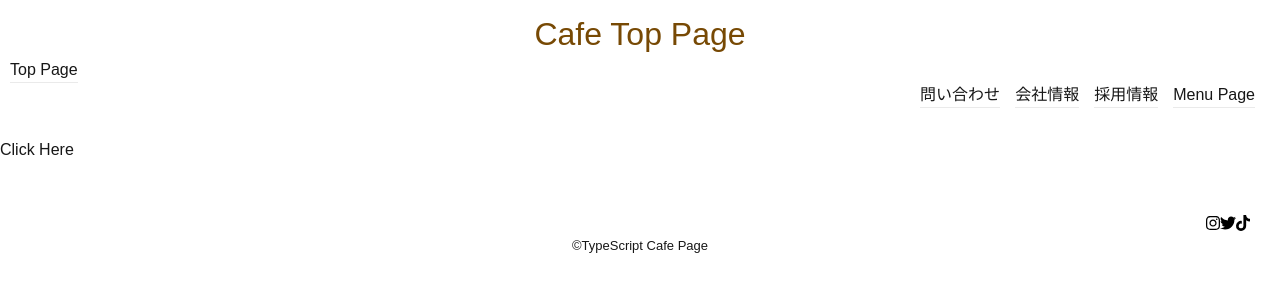
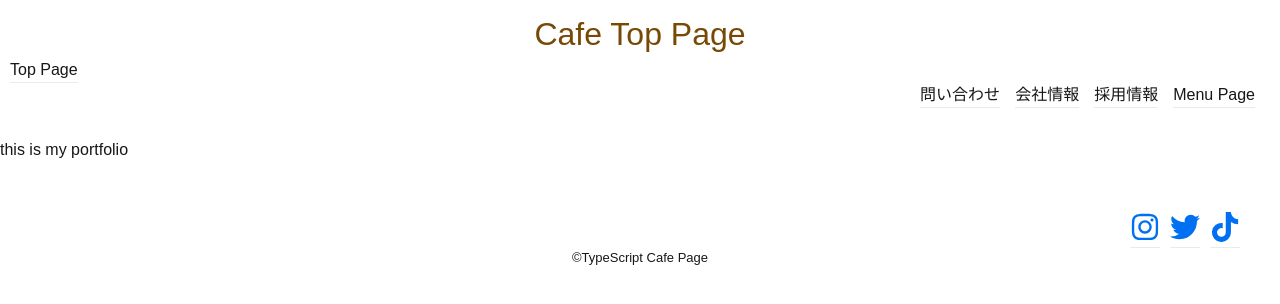
Before and after one commit to TU-web-job/reactProject, a Next.js app: page /cafe in a window 1280 px wide. Shown: the top 304 px of the page. Built offline with nearby package versions, Linux system fonts and the light colour scheme.

Commit message:
footerChange

```diff
--- a/package.json
+++ b/package.json
@@ -9,6 +9,7 @@
     "lint": "next lint"
   },
   "dependencies": {
+    "@fortawesome/fontawesome-svg-core": "^6.7.2",
     "@fortawesome/free-brands-svg-icons": "^6.7.2",
     "@fortawesome/react-fontawesome": "^0.2.2",
     "next": "15.2.0",
--- a/src/app/cafe/page.tsx
+++ b/src/app/cafe/page.tsx
@@ -7,7 +7,7 @@ export default function cafe(){
         <>
         <CafeHeader
         header="Cafe Top Page" />
-        <CafeButton config={"Click Here"} />
+        <p>this is my portfolio</p>
         <CafeFooter />
         </>
     );
--- a/src/app/page.tsx
+++ b/src/app/page.tsx
@@ -1,16 +1,25 @@
 import React from "react";
 import { HeaderWrapper } from "myapp/component/Header";
-import { FooterComponent } from "myapp/component/Footer";
-import { Main } from "myapp/component/Main"
 import { SubmitButton } from "myapp/component/Button";
+import Link from "next/link";
+
 
 export default function Home() {
+    const LINK = [{link:"/cafe", title:"Cafe Top Page"},
+        {link:"", title:"test"}
+    ]
   return (
     <>
     <div className="grid grid-rows-[20px_1fr_20px] items-center justify-items-center min-h-screen p-8 pb-20 gap-16 sm:p-20 font-[family-name:var(--font-geist-sans)]">
-    <HeaderWrapper HeadText="Page!!" />
-      <Main />
-      <FooterComponent />
+    <ul>
+    {LINK.map(({link,title},index) => {
+        return (
+            <li key={index}>
+            <Link href={link}>{title}</Link>
+            </li>
+        );
+    })}
+    </ul>
       <SubmitButton Message="Init Click" alertMessage="Success!!!" />
     </div>
     </>
--- /dev/null
+++ b/src/app/pages/_app.tsx
@@ -0,0 +1,8 @@
+import "@/utils/fontAwesome"; // アイコンをグローバル登録
+import type { AppProps } from "next/app";
+
+function MyApp({ Component, pageProps }: AppProps) {
+  return <Component {...pageProps} />;
+}
+
+export default MyApp;
--- a/src/component/Footer/CafeFooter.module.css
+++ b/src/component/Footer/CafeFooter.module.css
@@ -14,7 +14,9 @@
 }
 
 .icon {
-    color: #000;
+    color: #0070f3;
+    height: 30px;
+    width: 30px;
 }
 
 .footerList {
--- a/src/component/Footer/index.tsx
+++ b/src/component/Footer/index.tsx
@@ -1,15 +1,24 @@
 import Link from "next/link";
 import style from "/src/component/Footer/CafeFooter.module.css"
 import { FontAwesomeIcon } from "@fortawesome/react-fontawesome";
-import { faInstagram,faTwitter,faTiktok} from "@fortawesome/free-brands-svg-icons";
+import { faInstagram, faTwitter, faTiktok } from "@fortawesome/free-brands-svg-icons";
+
 
 export function CafeFooter(){
+    const LINK = [{link:"http://Instagram.com", icon:faInstagram},
+        {link:"https://x.com/",icon:faTwitter},
+        {link:"https://www.tiktok.com/ja-JP/", icon:faTiktok}
+    ]
     return (
         <div className={style.footer}>
             <ul className={style.footerList}>
-                <Link href="http://Instagram.com" className={style.list} legacyBehavior><a target="_blank" rel="noopener noreferrer"><FontAwesomeIcon icon={faInstagram} className={style.icon}></FontAwesomeIcon></a></Link>
-                <Link href="#" className={style.list} legacyBehavior><a target="_blank" rel="noopener noreferrer"><FontAwesomeIcon icon={faTwitter} className={style.icon}></FontAwesomeIcon></a></Link>
-                <Link href="#" className={style.list} legacyBehavior><a target="_blank" rel="noopener noreferrer"><FontAwesomeIcon icon={faTiktok} className={style.icon}></FontAwesomeIcon></a></Link>
+                {LINK.map(({link,icon},index) => {
+                    return(
+                        <li className={style.list} key={index}>
+                        <Link href={link} target="_blank"><FontAwesomeIcon icon={icon} className={style.icon}></FontAwesomeIcon></Link>
+                        </li>
+                    );
+                })}
             </ul>
         <div className={style.cafeFooter}>
             <p className={style.footerLogo}>&copy;TypeScript Cafe Page</p>
--- /dev/null
+++ b/src/utils/fontAwesome.ts
@@ -0,0 +1,4 @@
+import { library } from "@fortawesome/fontawesome-svg-core";
+import { faInstagram, faTwitter, faTiktok } from "@fortawesome/free-brands-svg-icons";
+
+library.add(faInstagram, faTwitter, faTiktok);
```
Also changed, not shown: 1 other file (tests, documents, lock files or other folders).
